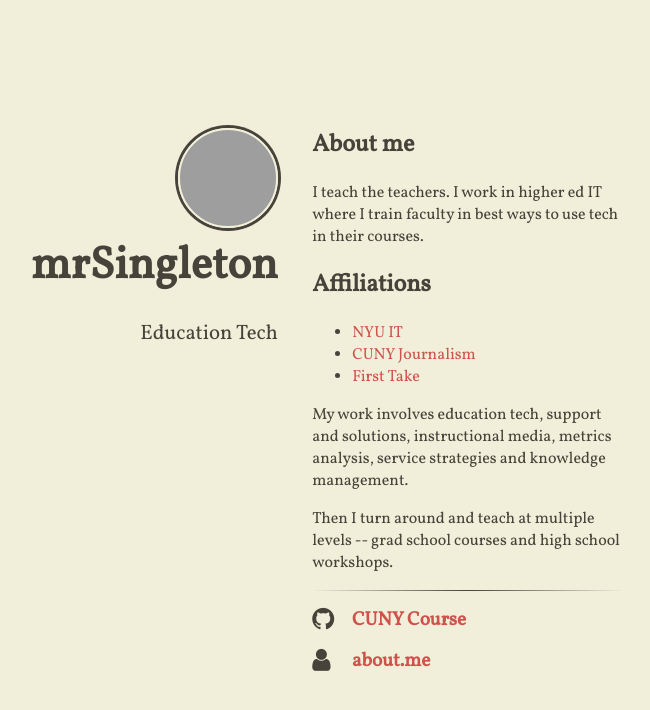
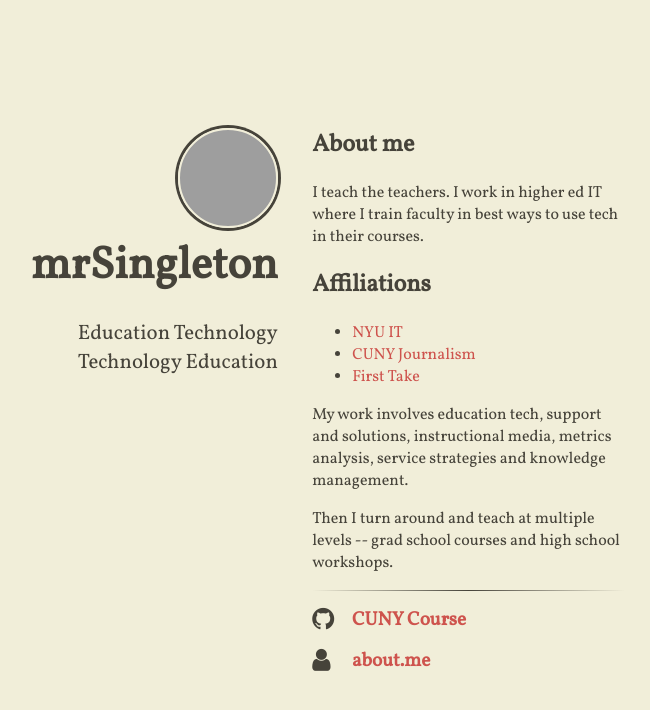
Before and after one commit to mrsingleton/mrsingleton.github.io, a Jekyll site: the page built from index.html, in a window 1280 px wide, cut to the strip 0-710 px from the top of the page. Shown: the whole strip, without its empty margins (355-1005 px from the left). Built offline with Jekyll 4.4.1, drawn with Linux system fonts in a browser that asks for light colours; nearby versions of some CDN libraries; grey boxes are pictures that could not be loaded.

Commit message:
testing break tag in tagline field

```diff
--- a/_config.yml
+++ b/_config.yml
@@ -9,7 +9,7 @@ compass:
   # author will appear under the avatar (optional)
   author: "mrSingleton"
   # tagline will appear under the title (optional)
-  tagline: "Education Tech"
+  tagline: "Education Technology<br />Technology Education"
   # if include_content is true, the contents of the content.html include will be
   # added right above the generated item list, if present
   include_content: true
```
